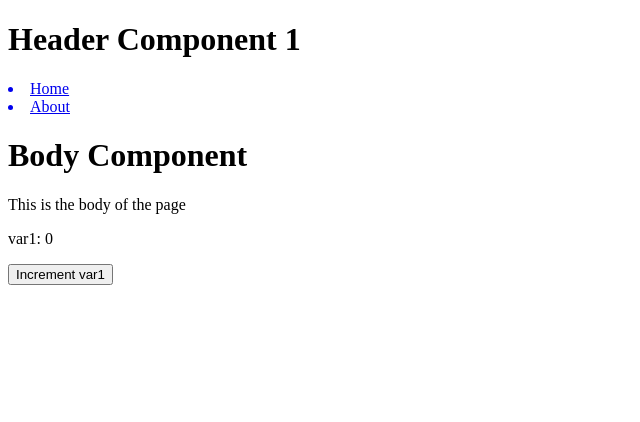
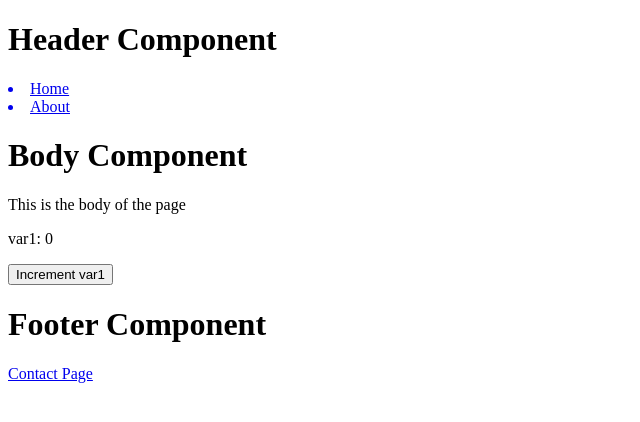
Before and after one commit to ashugoyal6799/react-does-not-wait, a React (Vite) app: page / in a window 1280 px wide. Shown: the top 422 px of the page, without its empty margins (0-640 px from the left). Built offline with nearby package versions, Linux system fonts and the light colour scheme.

Commit message:
added footer component with contact page

```diff
--- a/src/App.js
+++ b/src/App.js
@@ -1,12 +1,14 @@
 import React from "react";
 import Header from "./componentes/Header";
 import Body from "./componentes/Body";
+import Footer from "./componentes/Footer";
 
 const App = () => {
   return (
     <>
       <Header />
       <Body />
+      <Footer />
     </>
   );
 };
--- /dev/null
+++ b/src/componentes/Contact.js
@@ -0,0 +1,11 @@
+import React from "react";
+
+const Contact = (props) => {
+  return (
+    <>
+      <h1>Contact Page</h1>
+    </>
+  );
+};
+
+export default Contact;
--- /dev/null
+++ b/src/componentes/Footer.js
@@ -0,0 +1,14 @@
+import React from "react";
+import Contact from "./Contact";
+import { Link } from "react-router";
+
+const Footer = (props) => {
+  return (
+    <>
+      <h1>Footer Component</h1>
+      <Link to="/contact">Contact Page</Link>
+    </>
+  );
+};
+
+export default Footer;
--- a/src/componentes/Header.js
+++ b/src/componentes/Header.js
@@ -3,7 +3,7 @@ import { Link } from "react-router";
 const Header = (props) => {
   return (
     <>
-      <h1>Header Component 1</h1>
+      <h1>Header Component</h1>
       {/* <a href="/about">About Page</a> */}
       <Link to="/">
         <li>Home</li>
--- a/src/index.js
+++ b/src/index.js
@@ -3,7 +3,7 @@ import ReactDOM from "react-dom/client";
 import App from "./App";
 import Error from "./componentes/Error";
 import About from "./componentes/About";
-
+import Contact from "./componentes/Contact";
 import { createBrowserRouter, RouterProvider } from "react-router";
 
 const appRouter = createBrowserRouter([
@@ -16,6 +16,10 @@ const appRouter = createBrowserRouter([
     path: "/about",
     element: <About />,
   },
+  {
+    path: "/contact",
+    element: <Contact />,
+  },
 ]);
 
 const root = ReactDOM.createRoot(document.getElementById("root"));
```
